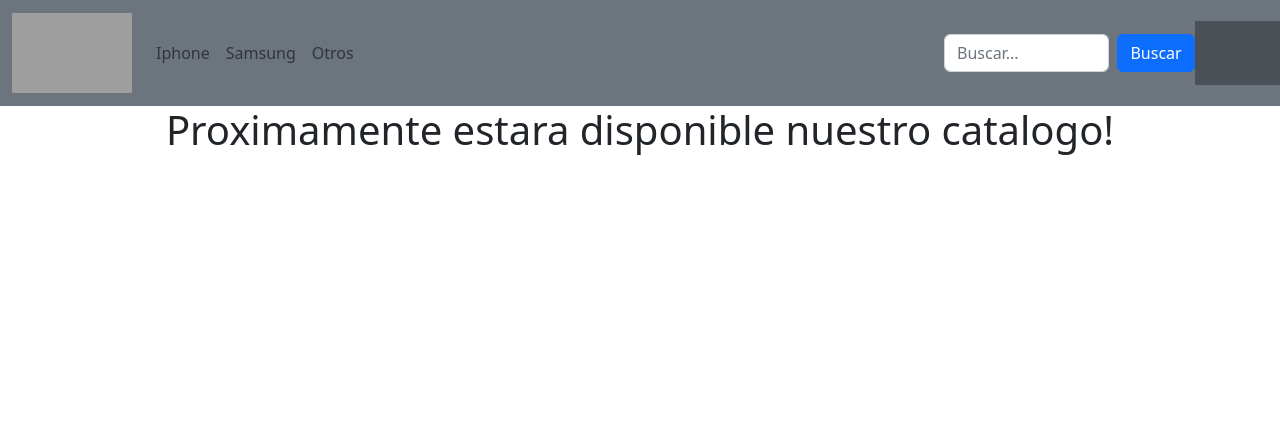
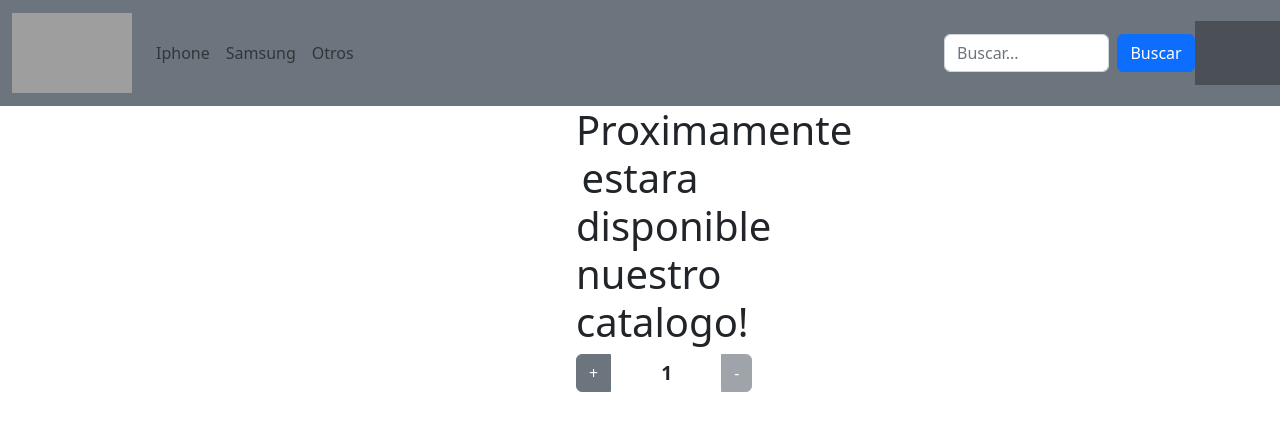
Before and after one commit to felipesere99/ProjectReactjs, a React (Create React App) app: page / in a window 1280 px wide. Shown: the top 430 px of the page. Built offline with nearby package versions, Linux system fonts and the light colour scheme; grey boxes are pictures that could not be loaded.

Commit message:
Desafio 4

```diff
--- a/src/App.css
+++ b/src/App.css
@@ -44,3 +44,17 @@
     mix-blend-mode: multiply;
     cursor: pointer;
 }
+
+.item-list-container {
+  width: 10%;
+  height: 25%;
+  display: inline-block;
+  text-align: center;
+  margin: auto;
+}
+
+.contador {
+  margin: auto 50px;
+  font-weight: bold;
+  font-size: larger;
+}
--- /dev/null
+++ b/src/components/ItemCount.js
@@ -0,0 +1,34 @@
+import React, { useState } from 'react'
+import Button from 'react-bootstrap/Button';
+import ButtonGroup from 'react-bootstrap/ButtonGroup';
+
+
+const ItemCount = ({ stock, initial }) => {
+
+    const [contador, setContador] = useState(parseInt(initial));
+
+    const sumar = () => {
+        if(contador < stock) {
+            setContador(contador + 1)
+        }
+    }
+
+    const restar = () => {
+        if(contador > initial) {
+            setContador(contador - 1)
+        }
+    }
+
+
+  return (
+    <div>
+        <ButtonGroup aria-label="Basic example">
+            <Button variant="secondary" onClick={() => sumar()} disabled={(contador == stock) ? true : false}>+</Button>
+            <p className='contador'>{contador}</p>
+            <Button variant="secondary" onClick={() => restar()} disabled={(contador == initial) ? true : false}>-</Button>
+        </ButtonGroup>
+    </div>
+  )
+}
+
+export default ItemCount;
--- a/src/components/ItemListContainer.js
+++ b/src/components/ItemListContainer.js
@@ -1,8 +1,12 @@
 import React from 'react'
+import ItemCount from './ItemCount';
 
 const ItemListContainer = ({text}) => {
   return (
-    <div><h1>{text}</h1></div>
+    <div className='item-list-container'>
+      <h1>{text}</h1>
+      <ItemCount stock='5' initial='1'/>
+    </div>
   )
 }
 
```
